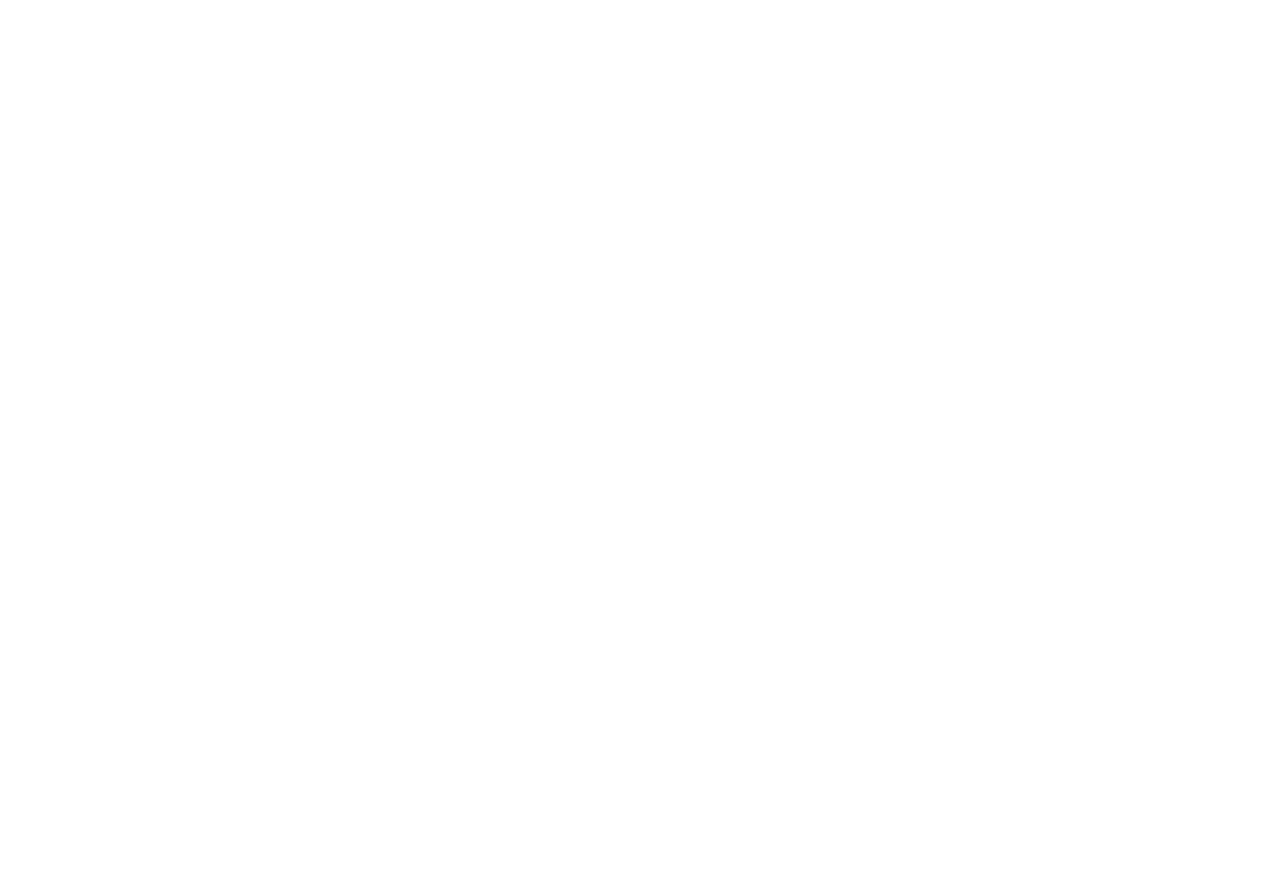
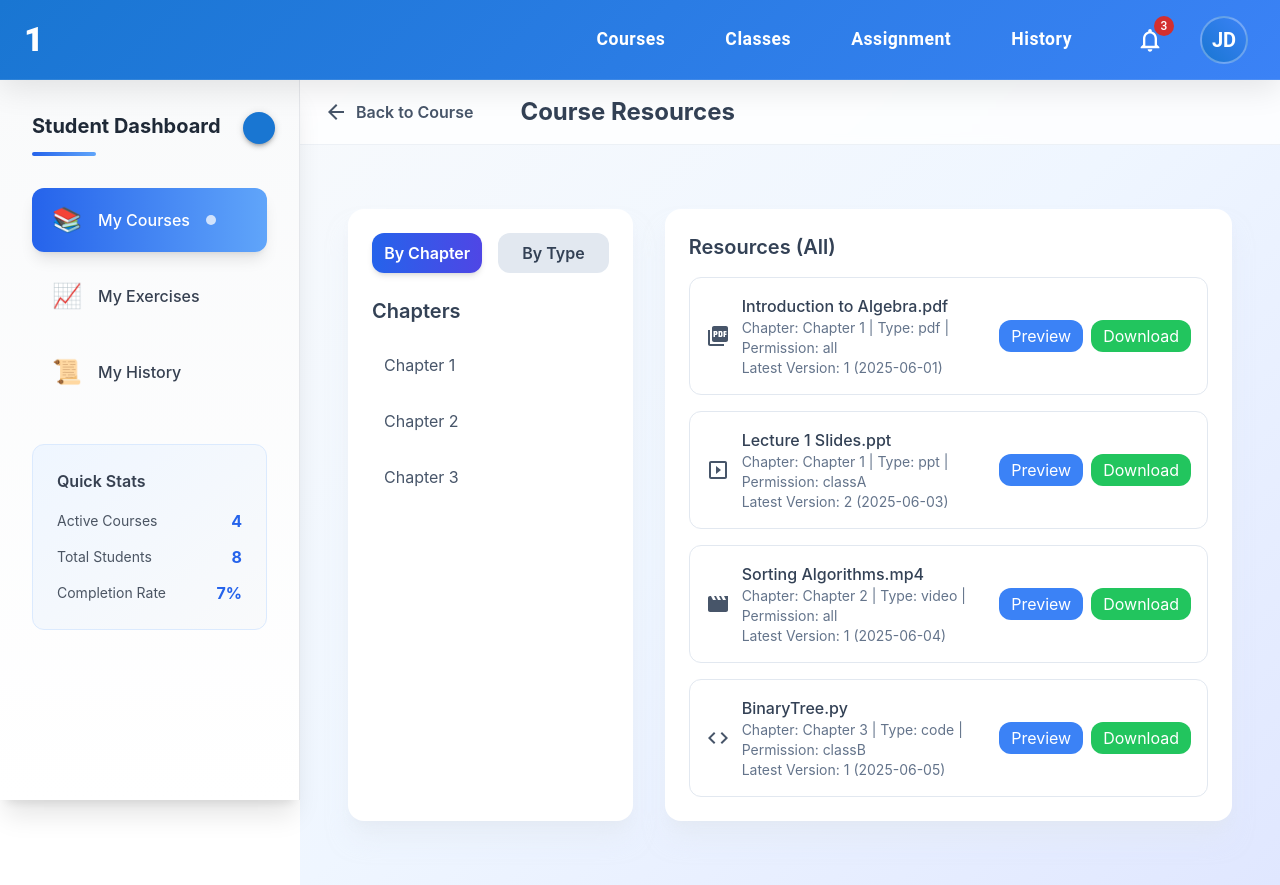
Before and after one commit to layjason/IMM-SCMP, a React (Create React App) app in the folder imm-scmp-frontend/: page /resources/upload/1 in a window 1280 px wide. Before the commit this address had no page. Before the commit the page ends 800 px from the top, so only its background shows below. Built offline with nearby package versions, Linux system fonts and the light colour scheme; sample sign-in values are in the browser's storage; some icons are missing.

Commit message:
updated frontend without interaction

```diff
--- a/imm-scmp-frontend/src/App.js
+++ b/imm-scmp-frontend/src/App.js
@@ -72,7 +72,7 @@
             element={<MarkAssignment />}
           />
           <Route
-            path="/resources"
+            path="/resources/upload/:id"
             element={
               <AppLayout>
                 <Resource />
--- a/imm-scmp-frontend/src/pages/resources/Resource.js
+++ b/imm-scmp-frontend/src/pages/resources/Resource.js
@@ -18,7 +18,7 @@
   const { courseId } = useParams();
   const navigate = useNavigate();
   const { isExpanded } = useContext(SidebarContext);
-  const drawerWidth = isExpanded ? 300 : 80;
+  const drawerWidth = isExpanded ? 300 : 70;
   const [viewMode, setViewMode] = useState('chapter'); // 'chapter' or 'type'
   const [resources, setResources] = useState([]);
   const [chapters, setChapters] = useState([
@@ -141,7 +141,8 @@
   //   const userRole = 'STUDENT';
   return (
     <div
-      className={`ml-[${drawerWidth}px] min-h-screen bg-gradient-to-br from-slate-50 via-blue-50 to-indigo-100`}
+      style={{ marginLeft: `${drawerWidth}px` }}
+      className={`min-h-screen bg-gradient-to-br from-slate-50 via-blue-50 to-indigo-100`}
     >
       {/* Header */}
       <div className="flex justify-center bg-white/80 backdrop-blur-sm border-b border-slate-200/60 sticky top-0 z-10">
```
